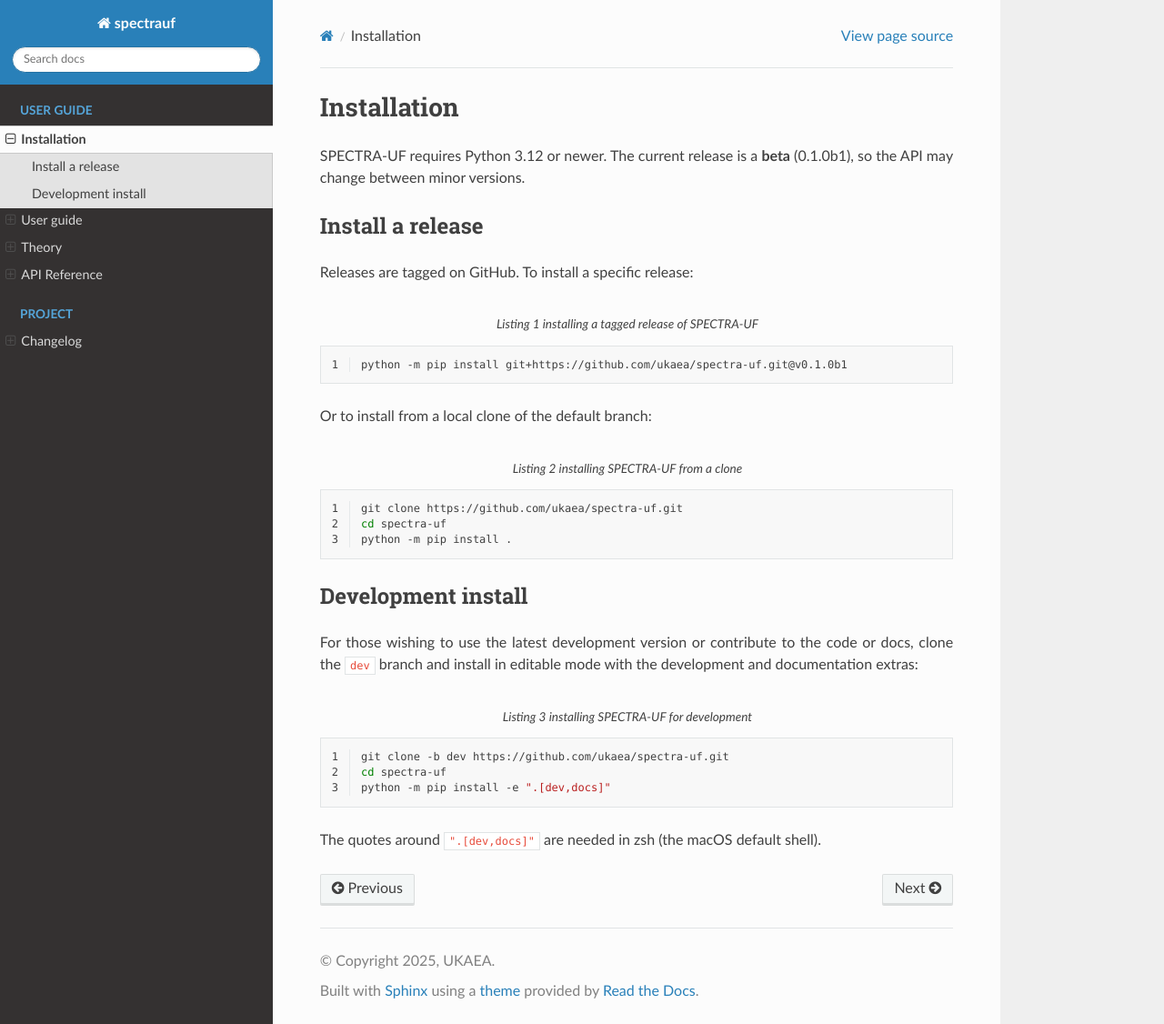
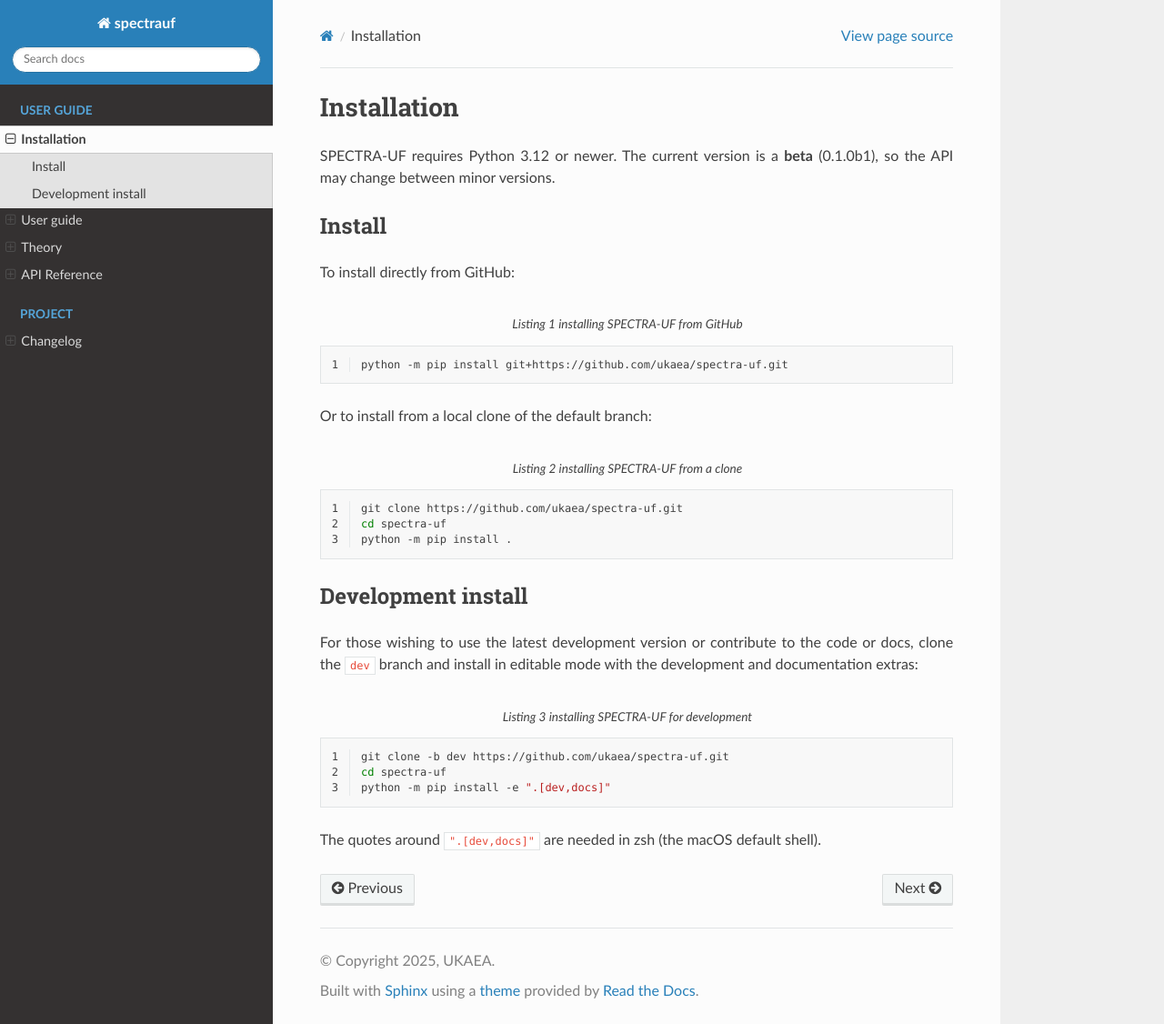
Before and after one commit to ukaea/spectra-uf, a Sphinx documentation site: the page built from docs/source/install.rst, in a window 1280 px wide and 1126 px high. Shown: the whole window at 91% size. Built offline with Sphinx 7.4.7 and the Read the Docs theme 3.1.0, drawn with Linux system fonts in a browser that asks for light colours.

Commit message:
unpin install from tag

```diff
--- a/docs/source/install.rst
+++ b/docs/source/install.rst
@@ -1,20 +1,20 @@
 Installation
 ============
 
-SPECTRA-UF requires Python 3.12 or newer. The current release is a **beta**
+SPECTRA-UF requires Python 3.12 or newer. The current version is a **beta**
 (|release|), so the API may change between minor versions.
 
-Install a release
------------------
+Install
+-------
 
-Releases are tagged on GitHub. To install a specific release:
+To install directly from GitHub:
 
 .. _bash_install_end_user:
 .. code-block:: bash
    :linenos:
-   :caption: installing a tagged release of SPECTRA-UF
+   :caption: installing SPECTRA-UF from GitHub
 
-   python -m pip install git+https://github.com/ukaea/spectra-uf.git@v0.1.0b1
+   python -m pip install git+https://github.com/ukaea/spectra-uf.git
 
 Or to install from a local clone of the default branch:
 
```
Also changed, not shown: README.md (+2 -2 lines).
